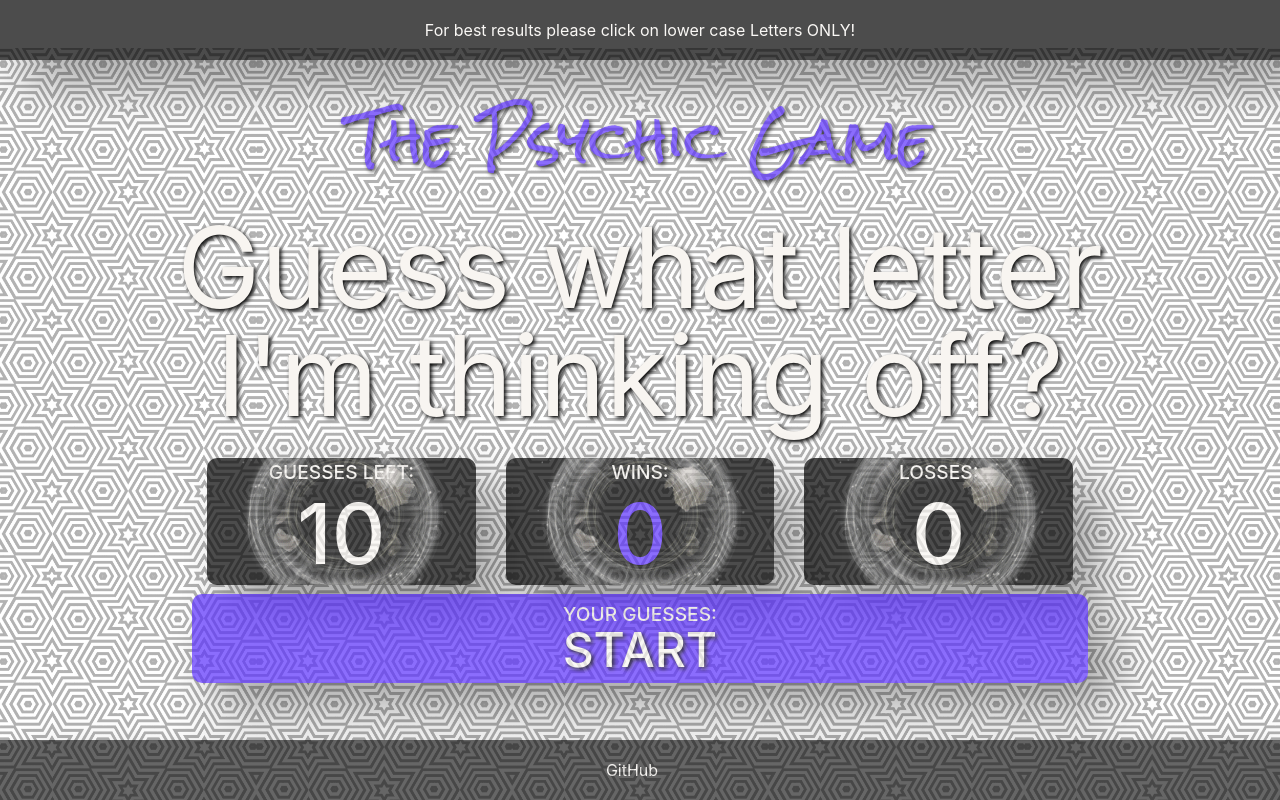
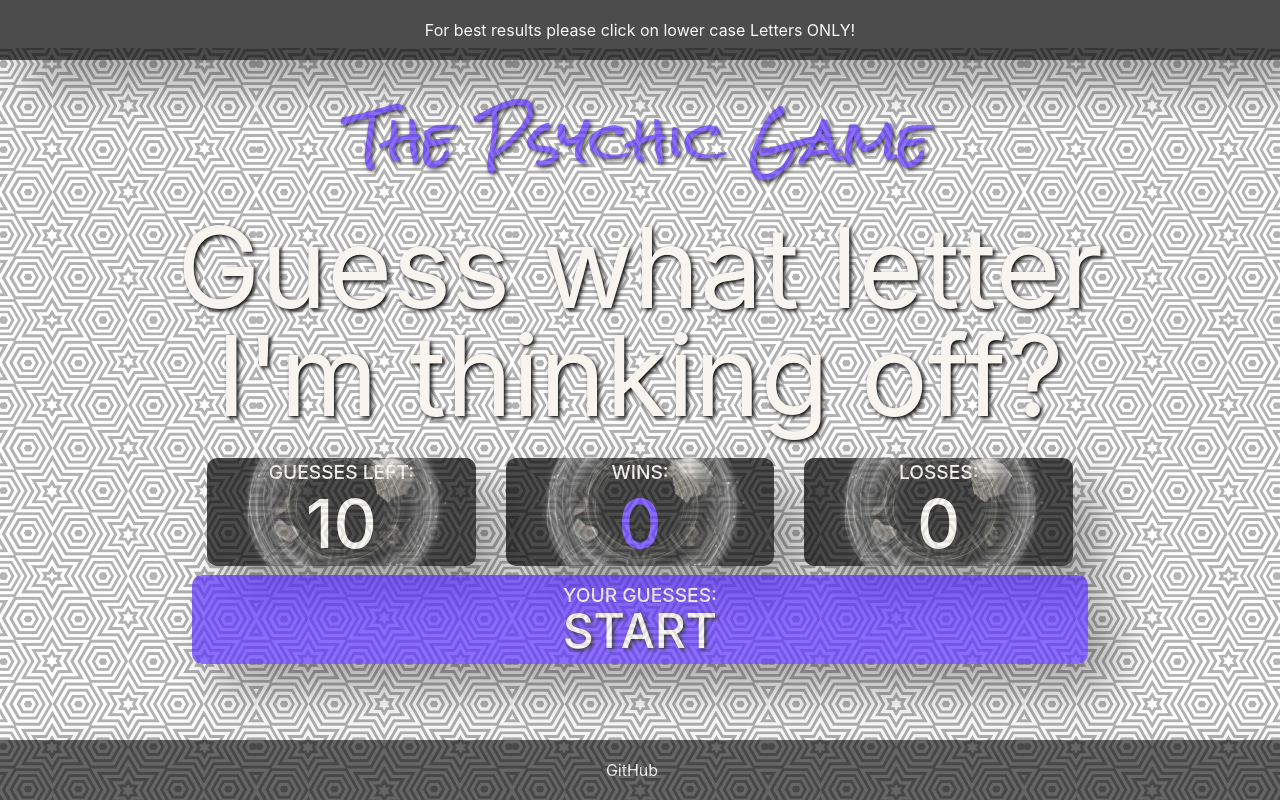
Before and after one commit to BGitana/Mystical-Guess-Game, a plain HTML site: page index.html in a window 1280 px wide. Drawn offline with nearby package versions, Linux system fonts and the light colour scheme.

Commit message:
final styling tweek

```diff
--- a/assets/css/style.css
+++ b/assets/css/style.css
@@ -137,7 +137,7 @@ p {
 
 h4 {
   color: rgb(248, 245, 241);
-  font-size: 5.2em;
+  font-size: 4.2em;
   padding: 0;
   margin: 0;
   text-shadow: 2px 2px 4px #000000;
```
